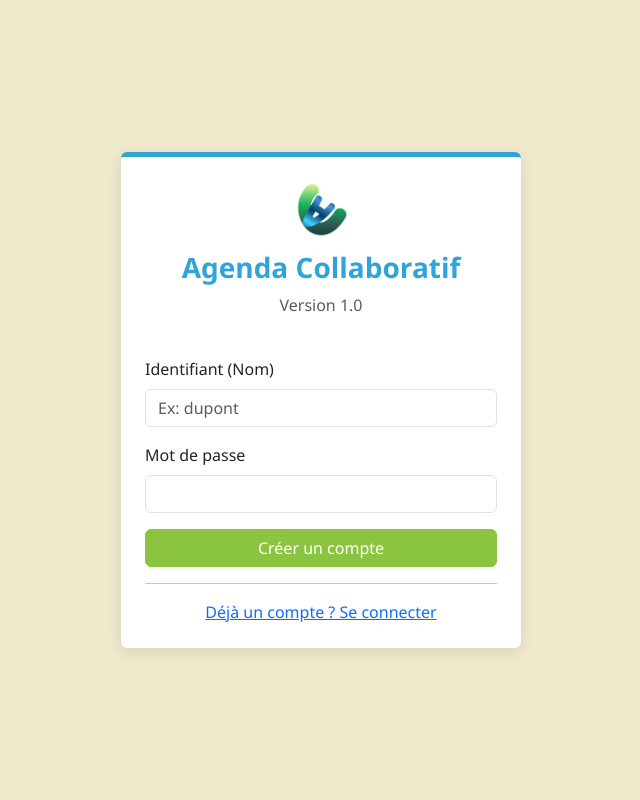
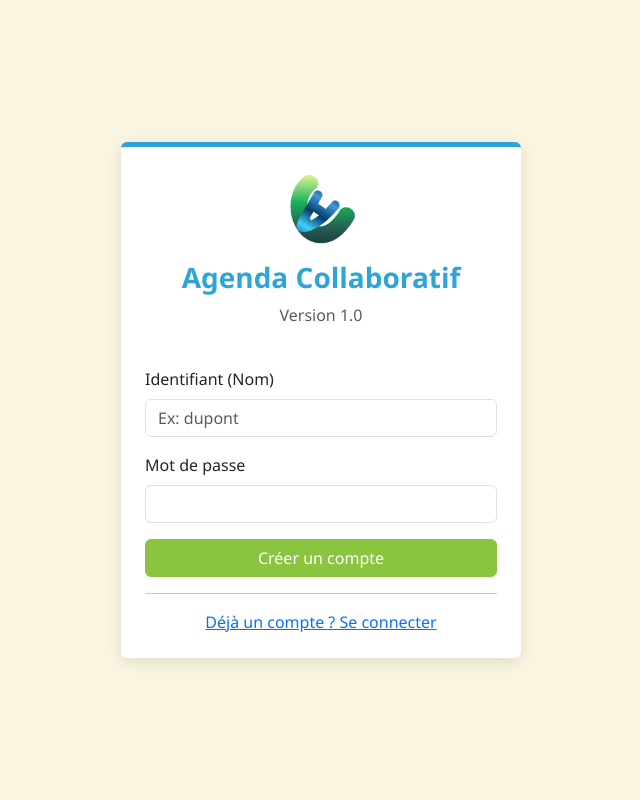
Before and after one commit to Regoboth95/SAE302, a Flask app: page /register in a window 1280 px wide. Shown: the whole page, without its empty margins (319-959 px from the left). Run offline with Flask 3, Linux system fonts and the light colour scheme.

Commit message:
Changements du Thème du site 8

```diff
--- a/static/style.css
+++ b/static/style.css
@@ -5,7 +5,7 @@
     --logo-blue: #2FA4D9;
     --logo-green: #8BC540;
     --logo-dark-green: #1E6047; /* Pour les survols */
-    --bg-light: #efeacc;
+    --bg-light: #f9f5e1;
     --white: #ffffff;
     --text-dark: #333333;
 }
@@ -26,6 +26,26 @@ header {
     display: flex;
     justify-content: space-between;
     align-items: center;
+}
+
+/* --- GESTION DU LOGO --- */
+
+/* 1. Le logo dans la barre de navigation (Dashboard et Agenda) */
+.logo-icon {
+    height: 40px !important; /* Force une petite taille */
+    width: auto;             /* Garde les proportions */
+    margin-right: 10px;
+    vertical-align: middle;
+}
+
+/* 2. Le logo sur la page de Connexion (Un peu plus grand) */
+.login-card-custom img {
+    height: 80px !important; /* Taille moyenne pour l'accueil */
+    width: auto;
+    margin-bottom: 20px;
+    display: block;
+    margin-left: auto;
+    margin-right: auto;
 }
 
 /* Redéfinition des couleurs Bootstrap pour coller au logo */
```
